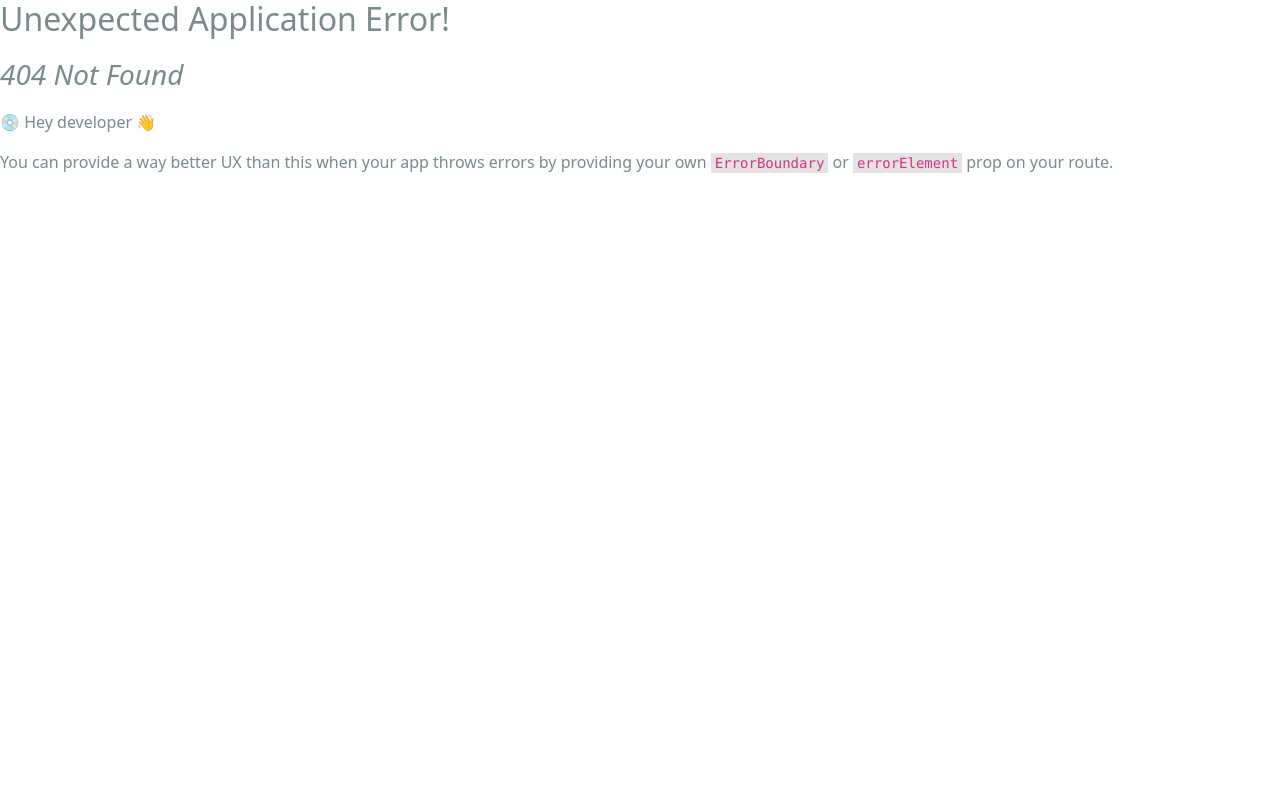
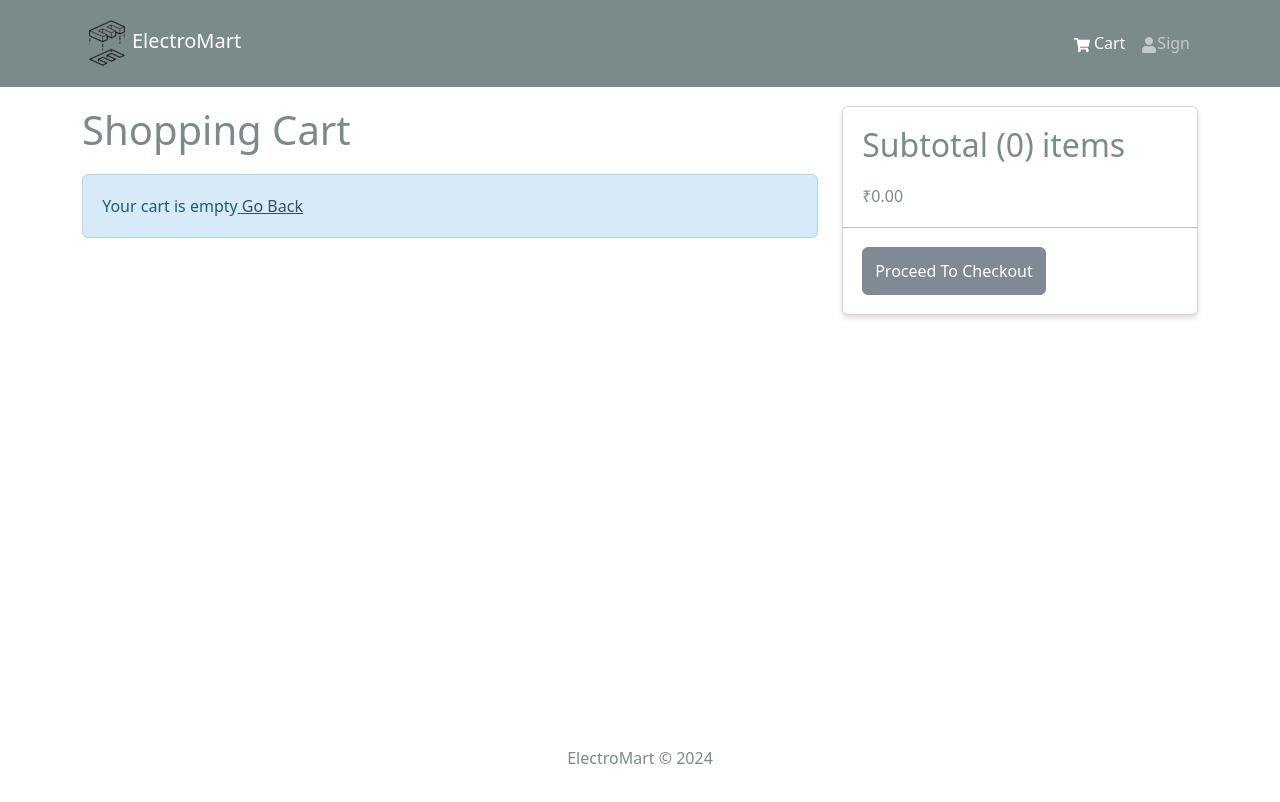
Before and after one commit to ki11e6/ElectroMart-BStrap, a React (Vite) app in the folder frontend/: page /cart in a window 1280 px wide. Before the commit this address had no page. Shown: the top 802 px of the page. Built offline with nearby package versions, Linux system fonts and the light colour scheme.

Commit message:
cart page

```diff
--- /dev/null
+++ b/frontend/src/Screens/CartScreen.jsx
@@ -0,0 +1,97 @@
+import { Link, useNavigate } from 'react-router-dom';
+import { Row, Col, ListGroup, Image, Form, Button, Card } from 'react-bootstrap';
+import { FaTrash } from 'react-icons/fa';
+import Message from '../components/Message';
+import { useDispatch, useSelector } from 'react-redux';
+import { addToCart } from '../slices/cartSlice';
+
+const CartScreen = () => {
+  const navigate = useNavigate();
+  const dispatch = useDispatch();
+
+  const cart = useSelector((state) => state.cart);
+  const { cartItems } = cart;
+
+  const addToCartHandler = (product, qty) => {
+    dispatch(addToCart({ ...product, qty }));
+  };
+
+  const removeFromCartHandler = (id) => {
+    console.log(id);
+    //   dispatch(removeFromCart(id));
+  };
+
+  const checkoutHandler = () => {
+    navigate('/login?redirect=/shipping');
+  };
+
+  return (
+    <Row>
+      <Col md={8}>
+        <h1 style={{ marginBottom: '20px' }}>Shopping Cart</h1>
+        {cartItems.length === 0 ? (
+          <Message>
+            Your cart is empty
+            <Link to="/"> Go Back</Link>
+          </Message>
+        ) : (
+          <ListGroup variant="flush">
+            {cartItems.map((item) => (
+              <ListGroup.Item key={item.id}>
+                <Row>
+                  <Col md={2}>
+                    <Image src={item.image} alt={item.name} fluid rounded />
+                  </Col>
+                  <Col md={3}>
+                    <Link to={`/product/${item._id}`}>{item.name}</Link>
+                  </Col>
+                  <Col md={2}>₹{item.price}</Col>
+                  <Col md={2}>
+                    <Form.Control
+                      as="select"
+                      value={item.qty}
+                      onChange={(e) => addToCartHandler(item, Number(e.target.value))}
+                    >
+                      {[...Array(item.countInStock).keys()].map((x) => (
+                        <option key={x + 1} value={x + 1}>
+                          {x + 1}
+                        </option>
+                      ))}
+                    </Form.Control>
+                  </Col>
+                  <Col md={2}>
+                    <Button type="button" variant="light" onClick={() => removeFromCartHandler(item._id)}>
+                      <FaTrash />
+                    </Button>
+                  </Col>
+                </Row>
+              </ListGroup.Item>
+            ))}
+          </ListGroup>
+        )}
+      </Col>
+      <Col md={4}>
+        <Card>
+          <ListGroup variant="flush">
+            <ListGroup.Item>
+              <h2>Subtotal ({cartItems.reduce((acc, item) => acc + item.qty, 0)}) items</h2>₹
+              {cartItems.reduce((acc, item) => acc + item.qty * item.price, 0).toFixed(2)}
+            </ListGroup.Item>
+            <ListGroup.Item>
+              <Button
+                type="button"
+                className="btn-block"
+                disabled={cartItems.length === 0}
+                onClick={{ checkoutHandler }}
+              >
+                Proceed To Checkout
+              </Button>
+            </ListGroup.Item>
+          </ListGroup>
+        </Card>
+      </Col>
+    </Row>
+  );
+};
+
+export default CartScreen;
--- a/frontend/src/main.jsx
+++ b/frontend/src/main.jsx
@@ -11,12 +11,14 @@
 import App from './App.jsx';
 import HomeScreen from './Screens/HomeScreen.jsx';
 import ProductScreen from './Screens/PoductScreen.jsx';
+import CartScreen from './Screens/CartScreen.jsx';
 
 const router = createBrowserRouter(
   createRoutesFromElements(
     <Route path="/" element={<App />}>
       <Route index={true} path="/" element={<HomeScreen />} />
       <Route path="/product/:id" element={<ProductScreen />} />
+      <Route path="/cart" element={<CartScreen />} />
     </Route>
   )
 );
```
Lines whose indentation alone changed are shown as unchanged.
